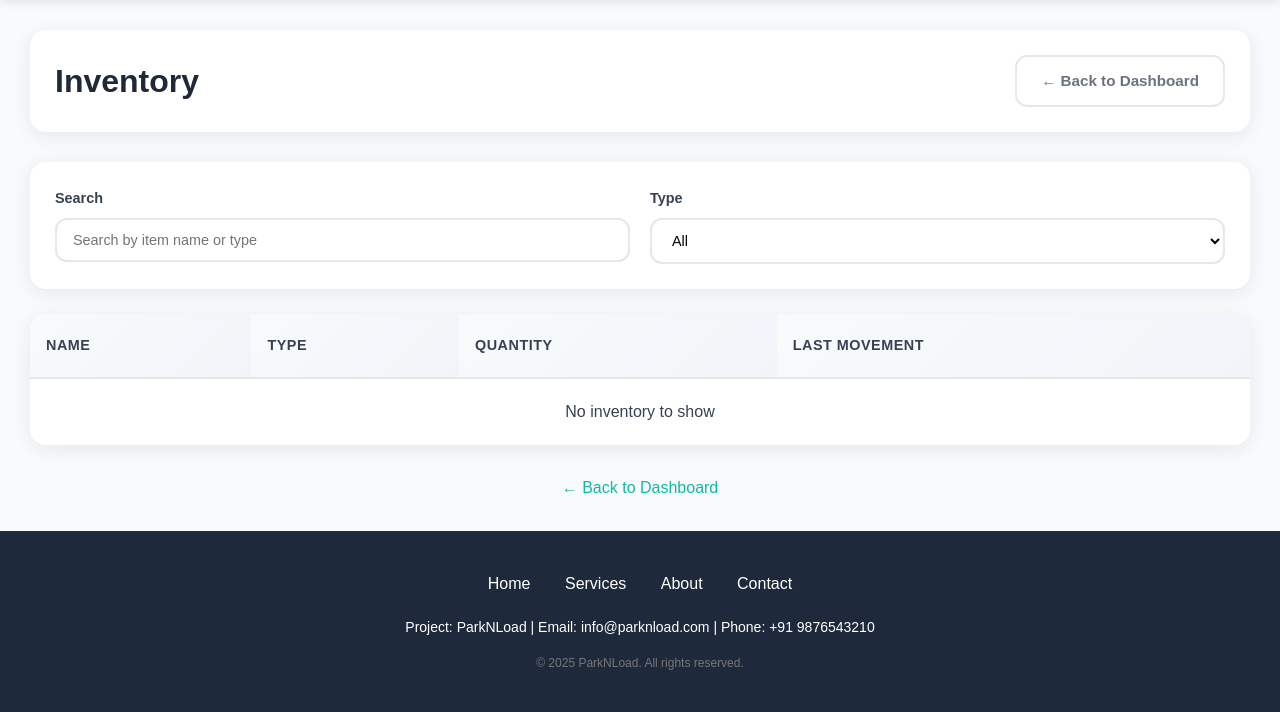
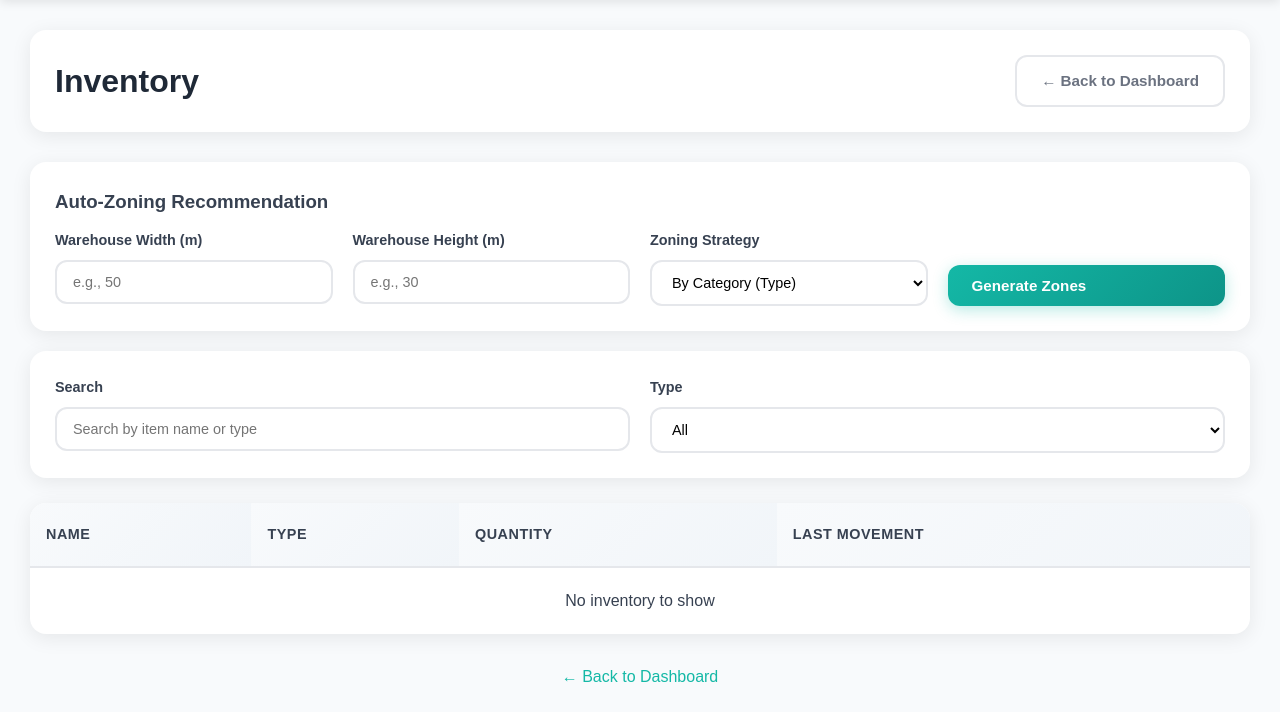
Before and after one commit to Chirag131/ParkNLoad-Website, a Flask app: page /msme/inventory in a window 1280 px wide. Shown: the part 70-782 px from the top of the page. Run offline with Flask 3, Linux system fonts and the light colour scheme; the visitor is signed in with stand-in values (Sample User, id 1); data that the repository does not hold is empty.

Commit message:
Added Basic Invenotry

```diff
--- a/app/routes/msme.py
+++ b/app/routes/msme.py
@@ -348,9 +348,11 @@ def inventory():
                 'type': o.package_type or 'general',
                 'quantity': 0,
                 'last_movement': o.created_at,
+                'usage_count': 0,
             }
         inventory_items[key]['quantity'] += int(o.quantity or 0)
-        if o.created_at and o.created_at > inventory_items[key]['last_movement']:
+        inventory_items[key]['usage_count'] += 1
+        if o.created_at and (inventory_items[key]['last_movement'] is None or o.created_at > inventory_items[key]['last_movement']):
             inventory_items[key]['last_movement'] = o.created_at
 
     # Convert to list
--- a/app/templates/msme/inventory.html
+++ b/app/templates/msme/inventory.html
@@ -14,6 +14,34 @@
             <a href="{{ url_for('msme.dashboard') }}" class="btn btn-outline">← Back to Dashboard</a>
         </div>
     </div>
+
+    <!-- Auto Zoning (no image required) -->
+    <div class="filter-section" style="margin-bottom: 20px;">
+        <h3 style="margin-bottom: 12px;">Auto-Zoning Recommendation</h3>
+        <div class="filter-row">
+            <div class="filter-group">
+                <label class="filter-label">Warehouse Width (m)</label>
+                <input type="number" id="whWidth" class="filter-input" placeholder="e.g., 50" min="1" step="0.1">
+            </div>
+            <div class="filter-group">
+                <label class="filter-label">Warehouse Height (m)</label>
+                <input type="number" id="whHeight" class="filter-input" placeholder="e.g., 30" min="1" step="0.1">
+            </div>
+            <div class="filter-group">
+                <label class="filter-label">Zoning Strategy</label>
+                <select id="zoningStrategy" class="filter-select">
+                    <option value="type">By Category (Type)</option>
+                    <option value="name">By Item</option>
+                    <option value="usage">By Usage Frequency</option>
+                </select>
+            </div>
+            <div class="filter-group" style="align-self: end;">
+                <button class="btn btn-primary" id="generatePlanBtn">Generate Zones</button>
+            </div>
+        </div>
+        <div id="plannerError" style="color:#dc2626; margin-top:8px; display:none;"></div>
+    </div>
+
 
     <div class="filter-section">
         <div class="filter-row">
@@ -72,6 +100,8 @@
 
 {% block extra_js %}
 <script>
+// No planner logic
+
 function filterInventory(query) {
     query = (query || '').toLowerCase();
     const rows = document.querySelectorAll('#inventoryBody tr');
@@ -90,5 +120,7 @@ function filterType(type) {
         row.style.display = (!type || rowType === type) ? '' : 'none';
     });
 }
+
+// Planner removed
 </script>
 {% endblock %}
```
